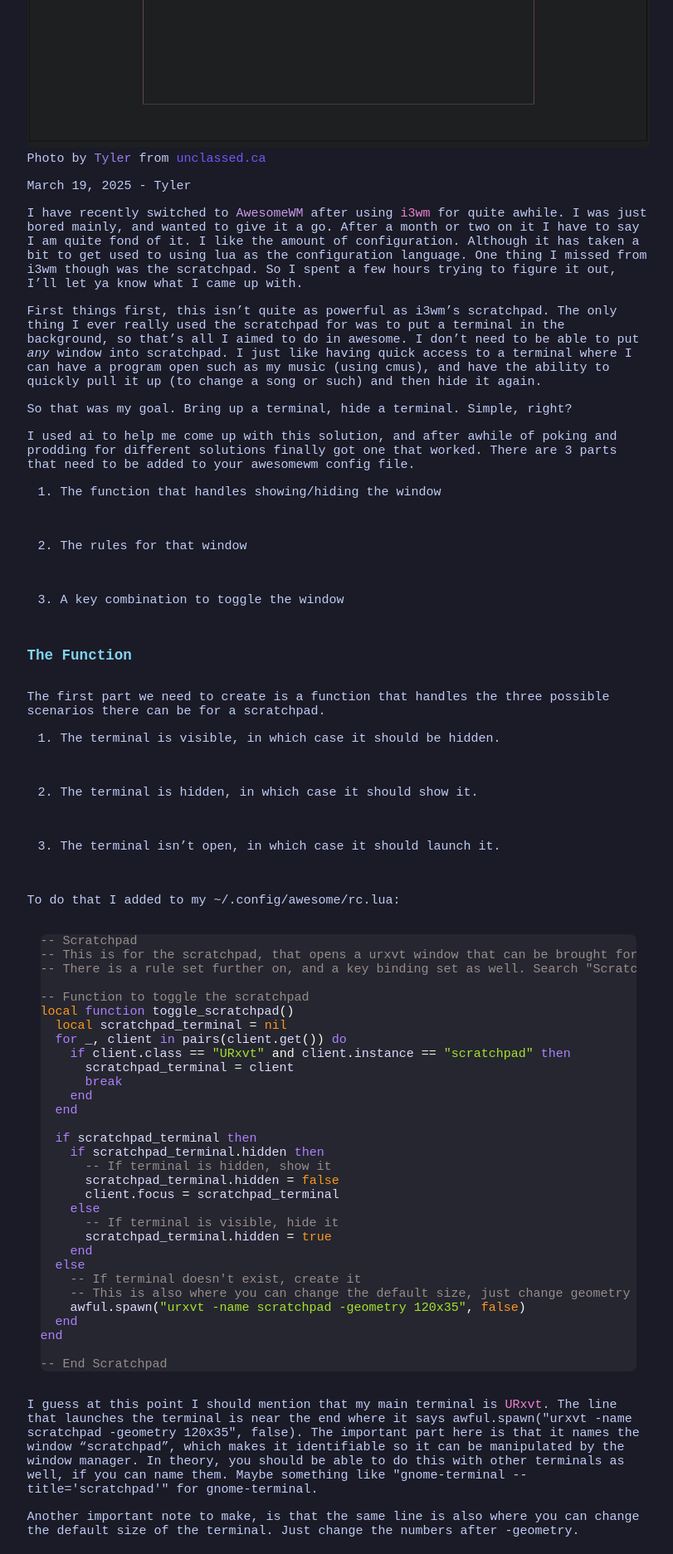
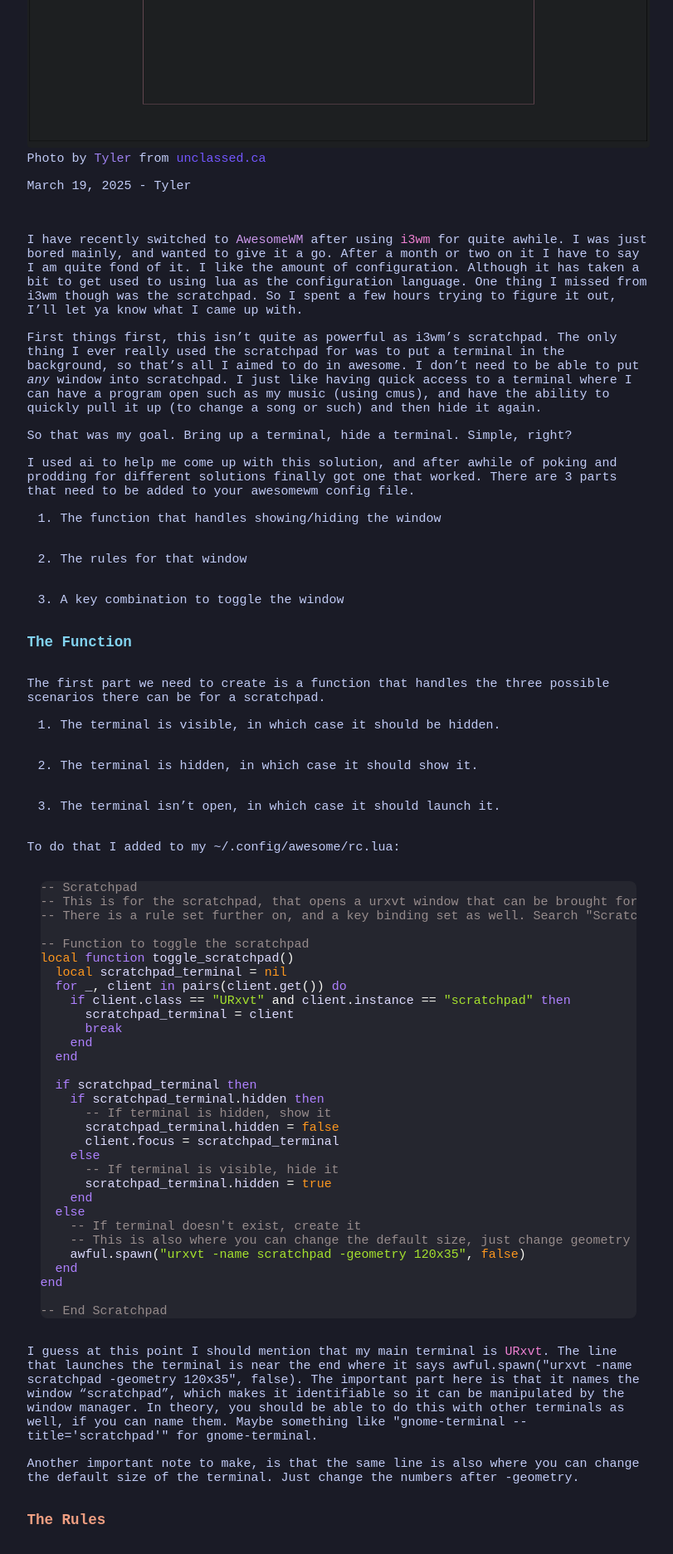
Before and after one commit to UnclassedPenguin/unclassedpenguin.github.io, a Jekyll site: the page built from _posts/2025-03-19-awesomewm-scratchpad.md, in a window 1280 px wide. Shown: the part 386-2259 px from the top of the page at 83% size, without its empty margins (225-1036 px from the left). Built offline with Jekyll 4.4.1, drawn with Linux system fonts in a browser that asks for light colours.

Commit message:
fix some spacing

```diff
--- a/_layouts/post.html
+++ b/_layouts/post.html
@@ -11,7 +11,7 @@ layout: default
     <div class="photo-credit">Photo by <a class="randomcolor" href="{{ page.photoByURL }}" target="_blank">{{ page.photoBy }}</a> from <a                    class="randomcolor" href="{{ page.photoFromURL }}" target="_blank">{{ page.photoFrom }}</a></div>
 {% endif %}
 
-<div class="inline-block">
+<div class="inline-block margin-bottom">
 {{ page.date | date: "%B %-d, %Y" }}
 -
 {{ page.author }}
--- a/assets/css/style.css
+++ b/assets/css/style.css
@@ -37,7 +37,7 @@ hr {
 }
 
 li {
-    margin-bottom: 3rem;
+    margin-bottom: 2rem;
 }
 
 h1 {
@@ -58,6 +58,10 @@ h1 {
 
 .nav a:hover {
   opacity: 0.8;
+}
+
+.blog-list {
+    margin-bottom: 3rem;
 }
 
 .post-list {
@@ -82,7 +86,7 @@ h1 {
 }
 
 .photo-credit {
-    padding-bottom: 1rem;
+    margin-bottom: 1rem;
 }
 
 .highlight {
@@ -129,6 +133,10 @@ pre::-webkit-scrollbar-thumb {
     margin-bottom:2rem;
 }
 
+.margin-bottom {
+    margin-bottom: 2rem;
+}
+
 footer {
   margin-top: 3rem;
   color: #565f89;
--- a/blog/index.html
+++ b/blog/index.html
@@ -5,7 +5,7 @@ layout: page
 <div>
       <ul>
       {%- for post in site.posts -%}
-      <li>
+      <li class="blog-list">
         <h3><a class="post-link randomcolor" href="{{ post.url | relative_url }}">{{ post.title | escape }}</a></h3>
 
         <div class="inline-block">
```
